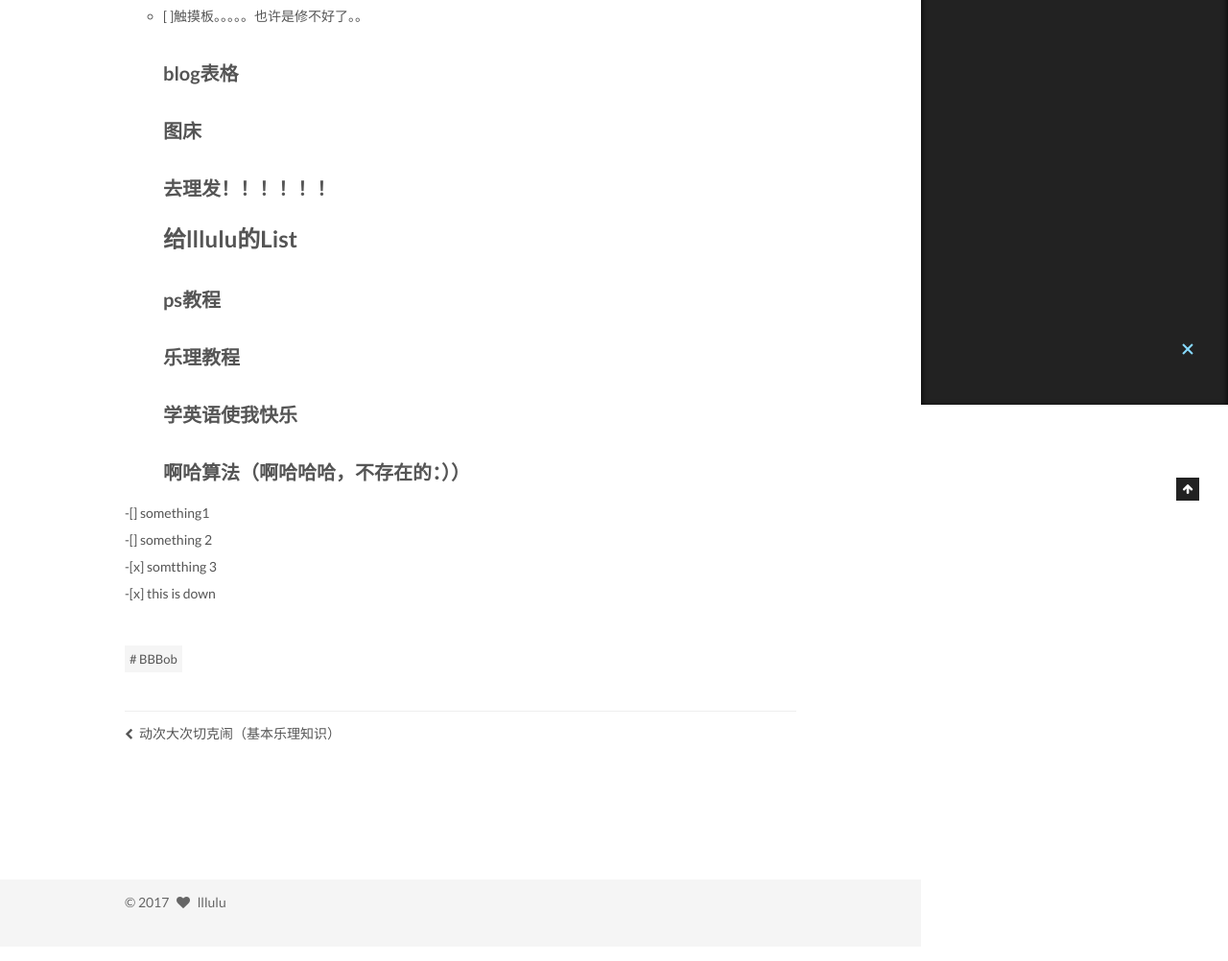
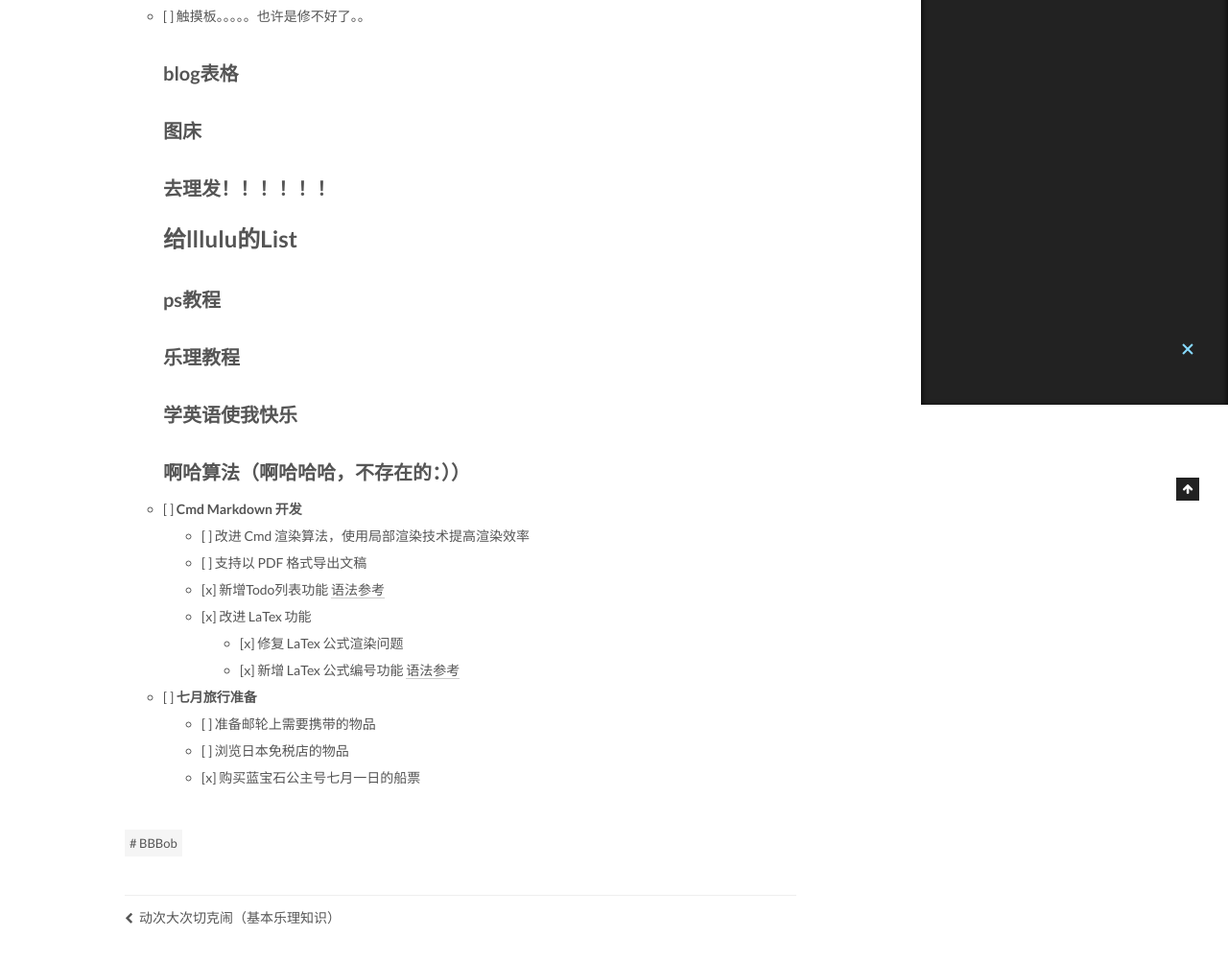
Before and after one commit to lllulu/lllulu.github.io, a plain HTML site: page 2017/07/13/To-Do-List/index.html in a window 1280 px wide. Shown: the part 378-1380 px from the top of the page at 96% size. Drawn offline with Linux system fonts and the light colour scheme.

Commit message:
Site updated: 2017-07-13 10:41:36

```diff
--- a/2017/07/13/To-Do-List/index.html
+++ b/2017/07/13/To-Do-List/index.html
@@ -93,17 +93,17 @@
 
 
 
-<meta name="description" content="给BBBob的List [ ]chrome主页 [ ]触摸板。。。。。也许是修不好了。。blog表格">
+<meta name="description" content="给BBBob的List [ ] chrome主页 [ ] 触摸板。。。。。也许是修不好了。。blog表格">
 <meta name="keywords" content="BBBob">
 <meta property="og:type" content="article">
 <meta property="og:title" content="To Do List">
 <meta property="og:url" content="http://yoursite.com/2017/07/13/To-Do-List/index.html">
 <meta property="og:site_name" content="lllulu">
-<meta property="og:description" content="给BBBob的List [ ]chrome主页 [ ]触摸板。。。。。也许是修不好了。。blog表格">
-<meta property="og:updated_time" content="2017-07-13T02:30:27.409Z">
+<meta property="og:description" content="给BBBob的List [ ] chrome主页 [ ] 触摸板。。。。。也许是修不好了。。blog表格">
+<meta property="og:updated_time" content="2017-07-13T02:41:25.306Z">
 <meta name="twitter:card" content="summary">
 <meta name="twitter:title" content="To Do List">
-<meta name="twitter:description" content="给BBBob的List [ ]chrome主页 [ ]触摸板。。。。。也许是修不好了。。blog表格">
+<meta name="twitter:description" content="给BBBob的List [ ] chrome主页 [ ] 触摸板。。。。。也许是修不好了。。blog表格">
 
 
 
@@ -321,11 +321,27 @@
 
 
         <h1 id="给BBBob的List"><a href="#给BBBob的List" class="headerlink" title="给BBBob的List"></a>给BBBob的List</h1><ul>
-<li>[ ]chrome主页</li>
-<li>[ ]触摸板。。。。。也许是修不好了。。<h3 id="blog表格"><a href="#blog表格" class="headerlink" title="blog表格"></a>blog表格</h3><a id="more"></a>
+<li>[ ] chrome主页</li>
+<li>[ ] 触摸板。。。。。也许是修不好了。。<h3 id="blog表格"><a href="#blog表格" class="headerlink" title="blog表格"></a>blog表格</h3><a id="more"></a>
 <h3 id="图床"><a href="#图床" class="headerlink" title="图床"></a>图床</h3><h3 id="去理发！！！！！！"><a href="#去理发！！！！！！" class="headerlink" title="去理发！！！！！！"></a>去理发！！！！！！</h3><h1 id="给lllulu的List"><a href="#给lllulu的List" class="headerlink" title="给lllulu的List"></a>给lllulu的List</h1><h3 id="ps教程"><a href="#ps教程" class="headerlink" title="ps教程"></a>ps教程</h3><h3 id="乐理教程"><a href="#乐理教程" class="headerlink" title="乐理教程"></a>乐理教程</h3><h3 id="学英语使我快乐"><a href="#学英语使我快乐" class="headerlink" title="学英语使我快乐"></a>学英语使我快乐</h3><h3 id="啊哈算法（啊哈哈哈，不存在的：））"><a href="#啊哈算法（啊哈哈哈，不存在的：））" class="headerlink" title="啊哈算法（啊哈哈哈，不存在的：））"></a>啊哈算法（啊哈哈哈，不存在的：））</h3></li>
+<li>[ ] <strong>Cmd Markdown 开发</strong><ul>
+<li>[ ] 改进 Cmd 渲染算法，使用局部渲染技术提高渲染效率</li>
+<li>[ ] 支持以 PDF 格式导出文稿</li>
+<li>[x] 新增Todo列表功能 <a href="https://github.com/blog/1375-task-lists-in-gfm-issues-pulls-comments" target="_blank" rel="external">语法参考</a></li>
+<li>[x] 改进 LaTex 功能<ul>
+<li>[x] 修复 LaTex 公式渲染问题</li>
+<li>[x] 新增 LaTex 公式编号功能 <a href="http://docs.mathjax.org/en/latest/tex.html#tex-eq-numbers" target="_blank" rel="external">语法参考</a></li>
 </ul>
-<p>-[] something1<br>-[] something 2<br>-[x] somtthing 3<br>-[x] this is down</p>
+</li>
+</ul>
+</li>
+<li>[ ] <strong>七月旅行准备</strong><ul>
+<li>[ ] 准备邮轮上需要携带的物品</li>
+<li>[ ] 浏览日本免税店的物品</li>
+<li>[x] 购买蓝宝石公主号七月一日的船票</li>
+</ul>
+</li>
+</ul>
 
 
     </div>
--- a/css/main.css
+++ b/css/main.css
@@ -1677,7 +1677,7 @@ pre .javascript .function {
   width: 4px;
   height: 4px;
   border-radius: 50%;
-  background: #8ed2d5;
+  background: #0f2eff;
 }
 .links-of-blogroll {
   font-size: 13px;
```
Also changed, not shown: index.html (+2 -2 lines).
